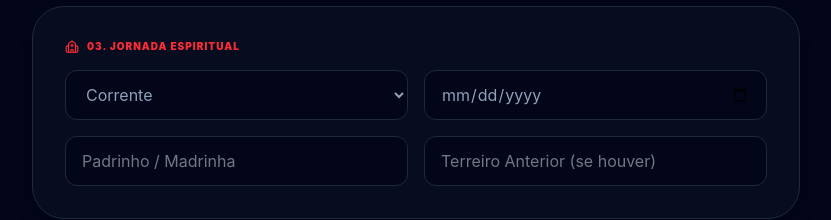
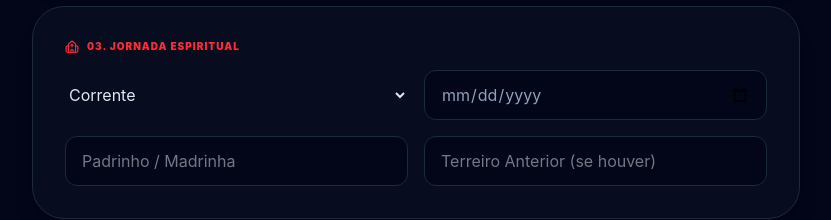
Before and after one commit to omardev3101/tdu, a React (Vite) app in the folder frontend/: page /solicitacao in a window 1280 px wide. Shown: the part 1175-1395 px from the top of the page, without its empty margins (224-1055 px from the left). Built offline with nearby package versions, Linux system fonts and the light colour scheme; no server answers.

Commit message:
Fix: validation data format

```diff
--- a/frontend/src/pages/FormSolicitacao.jsx
+++ b/frontend/src/pages/FormSolicitacao.jsx
@@ -110,31 +110,32 @@ const FormSolicitacao = () => {
 const handleSubmit = async (e) => {
   e.preventDefault();
   if (!fotoCapturada) return alert("A biometria facial é obrigatória.");
+
   setCarregando(true);
 
   try {
     const data = new FormData();
 
-      // TRATAMENTO RIGOROSO DE DADOS PARA O MYSQL
+    // 1. Limpeza e Formatação dos Dados para o MySQL
     Object.keys(formData).forEach(key => {
       let value = formData[key];
 
-        // 1. Campos de DATA: Se estiverem vazios, envie NULL (O banco rejeita "")
+      // Se for DATA e estiver vazio, envia null (evita erro de string vazia no banco)
       if ((key === 'birth_date' || key === 'baptism_date') && (value === "" || value === null)) {
-          return; // Não adiciona no FormData, o banco assume NULL
+        return; // Pula a inclusão deste campo
       }
 
-        // 2. Campo IS_VOTER: Converter de true/false para "1" ou "0" (essencial para tinyint)
+      // Converte booleano para 1 ou 0 (necessário para coluna tinyint do banco)
       if (key === 'is_voter') {
         value = value ? "1" : "0";
       }
 
-        // 3. Limpar máscaras de CPF e CEP (O banco tem limite de caracteres)
+      // Limpa máscaras de CPF e CEP para salvar apenas números
       if (key === 'document_cpf' || key === 'address_zip') {
         value = value.replace(/\D/g, '');
       }
 
-        // 4. Se o valor for vazio e não for obrigatório, melhor não enviar
+      // Se o valor ainda for string vazia e não for obrigatório, não envia
       if (value === "" && key !== 'full_name' && key !== 'email') {
         return;
       }
@@ -142,20 +143,21 @@ const FormSolicitacao = () => {
       data.append(key, value);
     });
 
-      // Foto - Usando o nome exato da coluna da tabela: photo_url
+    // 2. Foto - Usando o nome da coluna do banco: photo_url
     const res = await fetch(fotoCapturada);
     const blob = await res.blob();
     data.append('photo_url', blob, `biometria_${Date.now()}.jpg`);
 
+    // 3. Envio
     await api.post('/public/solicitacao', data);
+
     setEnviado(true);
     window.scrollTo(0, 0);
   } catch (error) {
-      console.error("Erro detalhado no envio:", error.response?.data);
-
-      // Pega a mensagem de erro específica do Sequelize se houver
-      const backendDetail = error.response?.data?.details || "";
-      alert("Erro ao enviar: " + (backendDetail ? "Verifique os campos: " + backendDetail : "Verifique todos os dados."));
+    // Se der erro de validação, tentamos mostrar qual campo foi
+    console.error("Erro detalhado:", error.response?.data);
+    const backendMsg = error.response?.data?.details || "Erro de validação nos campos";
+    alert("Não foi possível salvar: " + backendMsg);
   } finally {
     setCarregando(false);
   }
@@ -236,11 +238,13 @@ const FormSolicitacao = () => {
           <div className="bg-slate-900/40 border border-slate-800 p-8 rounded-[32px] space-y-4 shadow-xl">
             <h3 className="text-red-500 font-black text-[10px] uppercase tracking-widest flex items-center gap-2"><Church size={14}/> 03. Jornada Espiritual</h3>
             <div className="grid grid-cols-1 md:grid-cols-2 gap-4">
-              <select name="category" className="bg-slate-950 border border-slate-800 rounded-xl px-4 py-3 outline-none text-slate-400" onChange={handleChange}>
+              <select name="category" value={formData.category} onChange={handleChange}>
     <option value="Corrente">Corrente</option>
     <option value="Assistência">Assistência</option>
     <option value="Ogã">Ogã</option>
     <option value="Cambone">Cambone</option>
+    <option value="Pai de Pequeno">Pai de Pequeno</option>
+    <option value="Mãe de Pequena">Mãe de Pequena</option>
 </select>
               <input type="date" name="baptism_date" placeholder="Data Batismo" className="bg-slate-950 border border-slate-800 rounded-xl px-4 py-3 outline-none text-slate-400" onChange={handleChange} />
               <input type="text" name="godparent" placeholder="Padrinho / Madrinha" className="bg-slate-950 border border-slate-800 rounded-xl px-4 py-3 outline-none" onChange={handleChange} />
```
Lines whose indentation alone changed are shown as unchanged.
